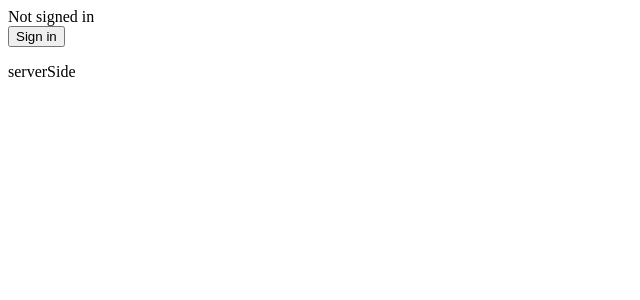
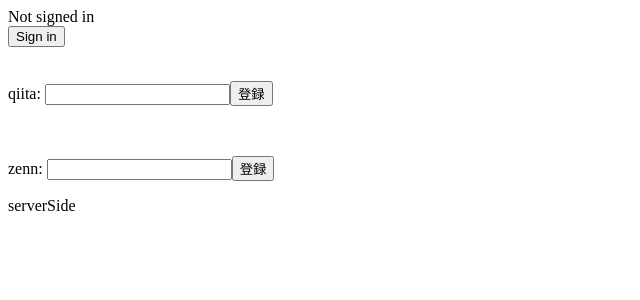
Before and after one commit to ueda-kio/rss-team-hub, a Next.js app: page / in a window 1280 px wide. Shown: the top 300 px of the page, without its empty margins (0-640 px from the left). Built offline with nearby package versions, Linux system fonts and the light colour scheme; no server answers.

Commit message:
add user data update API

```diff
--- /dev/null
+++ b/app/api/user/[uid]/route.ts
@@ -0,0 +1,40 @@
+import User from '@/models/user';
+import { connectToDB } from '@/utils/database';
+import { NextRequest, NextResponse } from 'next/server';
+import { notFound } from 'next/navigation';
+
+export async function PUT(
+	req: NextRequest,
+	{
+		params,
+	}: {
+		params: { uid: string };
+	}
+) {
+	try {
+		// TODO: 型定義
+		const { qiita, zenn } = await req.json();
+		await connectToDB();
+
+		const user = await User.findById(params.uid);
+		if (user === null) {
+			notFound();
+		}
+
+		if (typeof qiita === 'string') {
+			user.set('qiita', qiita);
+			await user.save();
+		} else {
+			typeof zenn === 'string';
+		}
+		{
+			user.set('zenn', zenn);
+			await user.save();
+		}
+
+		return NextResponse.json({ ok: 'ok' });
+	} catch (e) {
+		console.error(e);
+		return NextResponse.json({ error: `Internal Server Error: ${e}` }, { status: 500 });
+	}
+}
--- /dev/null
+++ b/app/components/Form.tsx
@@ -0,0 +1,85 @@
+'use client';
+
+import { useSession } from 'next-auth/react';
+import React, { useEffect, useState } from 'react';
+
+export default function Form() {
+	const { data: session } = useSession();
+	const [qiitaValue, setQiitaValue] = useState('');
+	const [zennValue, setZennValue] = useState('');
+	const qiita = session?.user.qiita ?? '';
+	const zenn = session?.user.zenn ?? '';
+
+	useEffect(() => {
+		setQiitaValue(() => qiita);
+		setZennValue(() => zenn);
+	}, [session]);
+
+	const handleSubmitQiita = async (e: React.FormEvent<HTMLFormElement>) => {
+		e.preventDefault();
+		const res = await fetch(`/api/qiita/${qiitaValue}`);
+		const json = await res.json();
+		console.log(json);
+
+		const result = await fetch(`/api/user/${session?.user.id}`, {
+			method: 'PUT',
+			body: JSON.stringify({
+				qiita: qiitaValue,
+			}),
+		});
+
+		if (result.ok) {
+			console.log('qiita value is update');
+		} else {
+			console.error('error');
+		}
+	};
+
+	const handleSubmitZenn = async (e: React.FormEvent<HTMLFormElement>) => {
+		e.preventDefault();
+		const res = await fetch(`/api/zenn/${zennValue}`);
+		const json = await res.json();
+		console.log(json);
+
+		const result = await fetch(`/api/user/${session?.user.id}`, {
+			method: 'PUT',
+			body: JSON.stringify({
+				zenn: zennValue,
+			}),
+		});
+
+		if (result.ok) {
+			console.log('zenn value is update');
+		} else {
+			console.error('error');
+		}
+	};
+
+	const onChangeQiita = (e: React.ChangeEvent<HTMLInputElement>) => {
+		setQiitaValue(() => e.target.value);
+	};
+
+	const onChangeZenn = (e: React.ChangeEvent<HTMLInputElement>) => {
+		setZennValue(() => e.target.value);
+	};
+
+	return (
+		<>
+			<form onSubmit={handleSubmitQiita}>
+				<p>
+					<span>qiita: </span>
+					<input type="text" value={qiitaValue} onChange={onChangeQiita} />
+					<button>登録</button>
+				</p>
+			</form>
+			<br />
+			<form onSubmit={handleSubmitZenn}>
+				<p>
+					<span>zenn: </span>
+					<input type="text" value={zennValue} onChange={onChangeZenn} />
+					<button>登録</button>
+				</p>
+			</form>
+		</>
+	);
+}
--- a/app/layout.tsx
+++ b/app/layout.tsx
@@ -3,6 +3,7 @@ import { Session } from 'next-auth';
 import Provider from './components/Provider';
 import SessionTest from './sessionTest';
 import ServerSide from './components/serverSide';
+import Form from './components/Form';
 
 export const metadata: Metadata = {
 	title: '自主制作',
@@ -15,7 +16,10 @@ export default function RootLayout({ children, session }: { children: React.Reac
 			<body>
 				<Provider session={session}>
 					<SessionTest>{children}</SessionTest>
+					<br />
+					<Form />
 				</Provider>
+				{/* TODO: このままでよいのかどうか */}
 				{/* @ts-expect-error Server Component */}
 				<ServerSide />
 			</body>
```
